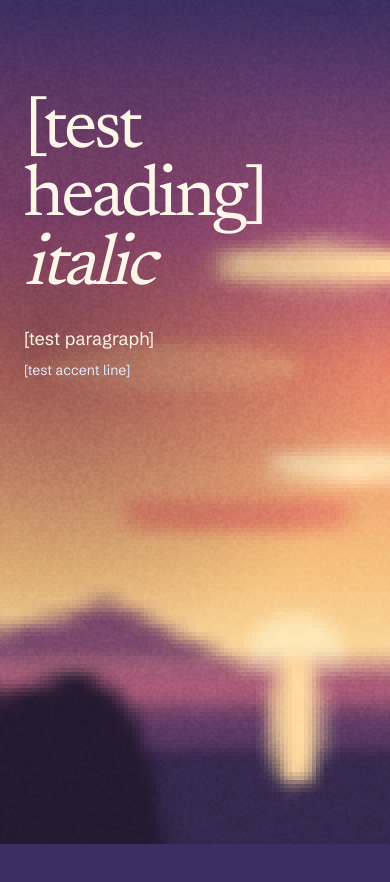
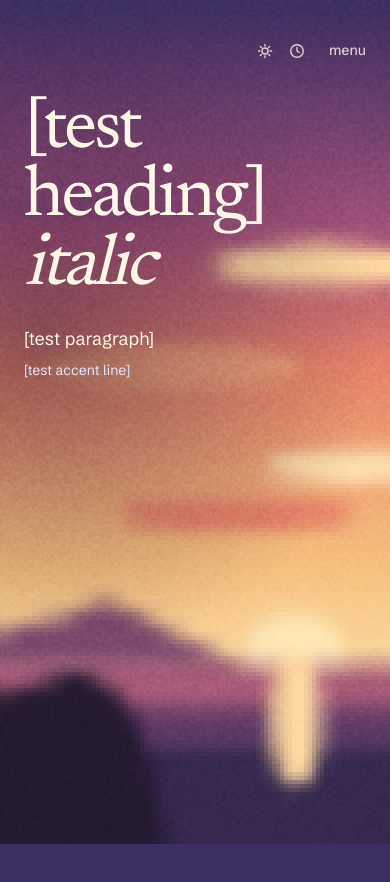
Before and after one commit to jar-narvz/jarednarvaez-app, a Next.js app: page / in a window 390 px wide. Shown: the top 882 px of the page. Built offline with nearby package versions, Linux system fonts and the light colour scheme.

Commit message:
Step 6: nav (hide on scroll, full-screen phone menu, placeholder sky controls)

```diff
--- a/src/app/page.tsx
+++ b/src/app/page.tsx
@@ -1,8 +1,12 @@
+import Nav from "@/components/Nav";
+
 // TEMP test content for steps 2–4 (fonts, colors, scroll blending). Replaced by real sections
 // from step 7. Sizes borrow from the hero spec: name 72px, hero line 18px, 96px left margin.
 // Phone margin (24px below 768px wide) is a placeholder; the real one is decided in step 7.
 export default function Home() {
   return (
+    <>
+      <Nav />
       <main>
         <section className="px-6 py-24 md:px-24">
           <h1 className="font-serif text-[72px] leading-[0.95] tracking-[-0.045em]">
@@ -20,5 +24,6 @@ export default function Home() {
           </section>
         ))}
       </main>
+    </>
   );
 }
--- /dev/null
+++ b/src/components/Nav.tsx
@@ -0,0 +1,183 @@
+"use client";
+
+import { useEffect, useState } from "react";
+import { AnimatePresence, motion, useReducedMotion } from "motion/react";
+
+// The site nav: top-right, quiet (docs/visual-system.md → Hero layout: 14px, weight 500,
+// cream at ~82%, no monogram). Links in page order, lowercase. The sky controls are inert
+// placeholders until the sky modes are built in Phase 3.
+//
+// Chosen on /lab (step 6, 2026-10-11): it hides while you scroll down and comes back when you
+// scroll up, so the controls stay reachable without covering text; on phones the links open
+// in a full-screen menu.
+
+const RESUME_HREF = "#resume"; // [résumé link] placeholder: PDF or external link not decided yet
+
+const LINKS = [
+  { label: "about", href: "#about" },
+  { label: "experience", href: "#experience" },
+  { label: "projects", href: "#projects" },
+  { label: "résumé", href: RESUME_HREF },
+  { label: "contact", href: "#contact" },
+];
+
+// The plum text shadow from the prototype (rgba(42,18,40,.6), 18px blur), brought forward
+// from step 7 for the nav so it stays readable when it sits over dusk and night.
+const SHADOW = "[text-shadow:0_0_18px_rgba(42,18,40,0.6)]";
+
+// Always shown near the top; tiny scroll jitter is ignored.
+const SHOW_NEAR_TOP = 80;
+const SCROLL_JITTER = 6;
+
+const SLIDE_S = 0.25;
+
+export default function Nav() {
+  const reduceMotion = useReducedMotion();
+  // Reduce Motion: everything appears and disappears instantly (decided 2026-10-11).
+  const transition = { duration: reduceMotion ? 0 : SLIDE_S, ease: "easeOut" } as const;
+
+  const [open, setOpen] = useState(false);
+  const [hidden, setHidden] = useState(false);
+
+  // Hide while scrolling down, come back on any scroll up.
+  useEffect(() => {
+    let lastY = window.scrollY;
+    const onScroll = () => {
+      const y = window.scrollY;
+      if (y < SHOW_NEAR_TOP) setHidden(false);
+      else if (Math.abs(y - lastY) < SCROLL_JITTER) return;
+      else setHidden(y > lastY);
+      lastY = y;
+    };
+    window.addEventListener("scroll", onScroll, { passive: true });
+    return () => window.removeEventListener("scroll", onScroll);
+  }, []);
+
+  // While the phone menu is open: Escape closes it, and the page can't scroll underneath.
+  // It also closes if the screen widens to the desktop nav (e.g. a phone turned sideways),
+  // since the "close" button disappears at that width.
+  useEffect(() => {
+    if (!open) return;
+    const onKey = (e: KeyboardEvent) => e.key === "Escape" && setOpen(false);
+    const desktop = window.matchMedia("(min-width: 768px)");
+    const onWiden = () => desktop.matches && setOpen(false);
+    document.addEventListener("keydown", onKey);
+    desktop.addEventListener("change", onWiden);
+    document.body.style.overflow = "hidden";
+    return () => {
+      document.removeEventListener("keydown", onKey);
+      desktop.removeEventListener("change", onWiden);
+      document.body.style.overflow = "";
+    };
+  }, [open]);
+
+  const isHidden = hidden && !open;
+
+  return (
+    <>
+      <motion.header
+        className={`fixed inset-x-0 top-0 z-20 pointer-events-none px-6 pt-10 md:px-24`}
+        // -100% of the header's own height, which includes the 40px top offset.
+        animate={{ y: isHidden ? "-100%" : 0 }}
+        transition={transition}
+      >
+        <div className="flex items-center justify-end">
+          <nav aria-label="Main" className={`pointer-events-auto text-[14px] font-medium text-ink/82 ${SHADOW}`}>
+            {/* Desktop: the five links in a row. */}
+            <ul className="hidden items-center gap-7 md:flex">
+              {LINKS.map((link) => (
+                <li key={link.label}>
+                  <a href={link.href} className="transition-colors hover:text-ink">
+                    {link.label}
+                  </a>
+                </li>
+              ))}
+            </ul>
+          </nav>
+
+          <div className={`pointer-events-auto flex items-center gap-4 text-[14px] font-medium text-ink/82 md:ml-10 ${SHADOW}`}>
+            <SkyControls />
+            {/* Phones: the links live behind this button. */}
+            <button
+              type="button"
+              className="ml-2 md:hidden"
+              aria-expanded={open}
+              aria-controls="phone-menu"
+              onClick={() => setOpen((o) => !o)}
+            >
+              {open ? "close" : "menu"}
+            </button>
+          </div>
+        </div>
+      </motion.header>
+
+      {/* Outside the header on purpose: the header slides with a transform, and a fixed element
+          inside a transformed parent would be pinned to the header instead of the screen. It sits
+          under the header (z-10 vs z-20) so the "close" button stays on top. */}
+      <AnimatePresence>
+        {open && <PhoneMenu transition={transition} onPick={() => setOpen(false)} />}
+      </AnimatePresence>
+    </>
+  );
+}
+
+// Light/dark (sun and moon swap on click) and local time. Placeholders until Phase 3: they
+// look real so Jared can judge the nav's width and balance, but they do nothing yet.
+function SkyControls() {
+  const placeholder = "[placeholder: sky modes come in Phase 3]";
+  return (
+    <>
+      <button type="button" aria-disabled="true" aria-label={`Light or dark sky ${placeholder}`} title={placeholder} className="cursor-default">
+        <SunIcon />
+      </button>
+      <button type="button" aria-disabled="true" aria-label={`Use my local time ${placeholder}`} title={placeholder} className="cursor-default">
+        <ClockIcon />
+      </button>
+    </>
+  );
+}
+
+type Transition = { duration: number; ease: "easeOut" };
+
+// Phones: big links stacked on the left over a darkened, blurred sky.
+function PhoneMenu({ transition, onPick }: { transition: Transition; onPick: () => void }) {
+  return (
+    <motion.div
+      id="phone-menu"
+      className="fixed inset-0 z-10 bg-[#2A1630]/60 px-6 pt-32 backdrop-blur-md md:hidden"
+      initial={{ opacity: 0 }}
+      animate={{ opacity: 1 }}
+      exit={{ opacity: 0 }}
+      transition={transition}
+    >
+      <ul className={`flex flex-col gap-5 font-serif text-[36px] leading-none text-ink ${SHADOW}`}>
+        {LINKS.map((link) => (
+          <li key={link.label}>
+            <a href={link.href} onClick={onPick}>
+              {link.label}
+            </a>
+          </li>
+        ))}
+      </ul>
+    </motion.div>
+  );
+}
+
+// 16px line icons in the nav's ink color. Placeholders until the icon set is decided.
+function SunIcon() {
+  return (
+    <svg width="16" height="16" viewBox="0 0 16 16" fill="none" stroke="currentColor" strokeWidth="1.4" strokeLinecap="round" aria-hidden="true">
+      <circle cx="8" cy="8" r="3" />
+      <path d="M8 1.5v1.5M8 13v1.5M1.5 8H3M13 8h1.5M3.4 3.4l1 1M11.6 11.6l1 1M3.4 12.6l1-1M11.6 4.4l1-1" />
+    </svg>
+  );
+}
+
+function ClockIcon() {
+  return (
+    <svg width="16" height="16" viewBox="0 0 16 16" fill="none" stroke="currentColor" strokeWidth="1.4" strokeLinecap="round" aria-hidden="true">
+      <circle cx="8" cy="8" r="6.25" />
+      <path d="M8 4.5V8l2.25 1.5" />
+    </svg>
+  );
+}
```
Also changed, not shown: 1 other file (tests, documents, lock files or other folders). Lines whose indentation alone changed are shown as unchanged.
